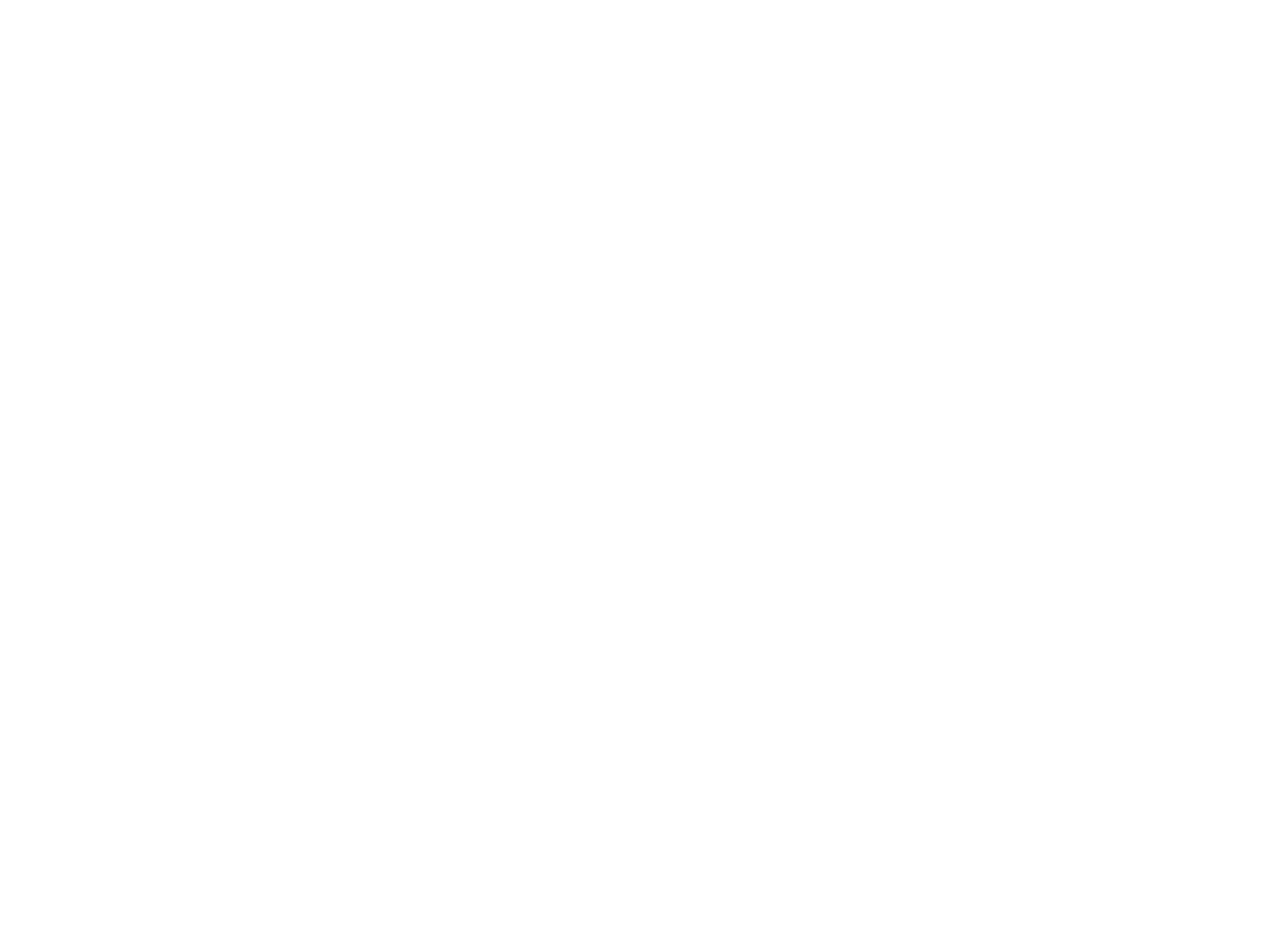
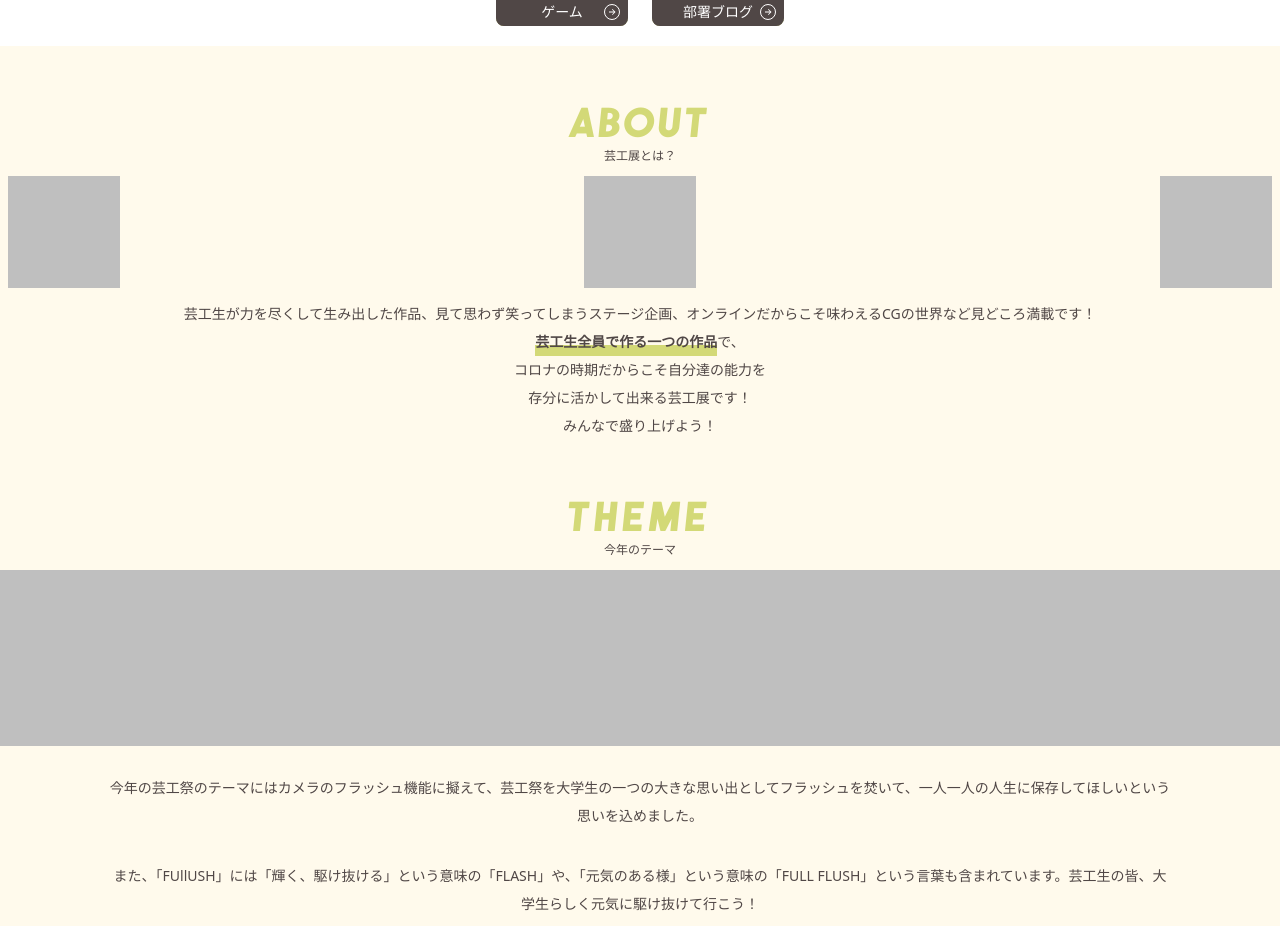
Before and after one commit to yamosan/geikoten2021-pre, a Next.js app: page / in a window 1280 px wide. Shown: the part 3086-4012 px from the top of the page. Before the commit the page ends 832 px from the top, so only its background shows below. Built offline with nearby package versions, Linux system fonts and the light colour scheme.

Commit message:
update top page

```diff
--- a/src/pages/index.tsx
+++ b/src/pages/index.tsx
@@ -1,61 +1,70 @@
 import type { NextPage } from "next";
+import Image from "next/image";
 import Layout from "components/layouts";
+import SnsLinks from "components/SnsLinks";
+import News from "components/News";
+import CardList from "components/CardList";
 
-// const titles = ["部署紹介", "部署ブログ", "ムービー", "ゲーム"];
-
-// const departmentList = [
-//   { department: "芸工祭長", manager: "3O・脛骨" },
-//   { department: "芸工祭長", manager: "3O・脛骨" },
-//   { department: "芸工祭長", manager: "3O・脛骨" },
-//   { department: "芸工祭長", manager: "3O・脛骨" },
-//   { department: "芸工祭長", manager: "3O・脛骨" },
-//   { department: "芸工祭長", manager: "3O・脛骨" },
-//   { department: "芸工祭長", manager: "3O・脛骨" },
-// ];
-
-// const qAndA = {
-//   question: "どんなお仕事してますか？",
-//   answers: [
-//     {
-//       content: "椅子に座って偉そうに皆に指示をしているよ！",
-//     },
-//     {
-//       content:
-//         "もちろん！先輩達と仲良くなれたり、一丸となって一つのものをつくり上げるからその時の達成感は一生の思い出になること間違いなし！！",
-//       highlight: ["思い出になる"],
-//     },
-//   ],
-// };
+const titles = ["部署紹介", "ムービー", "ゲーム", "部署ブログ"];
 
 const IndexPage: NextPage = () => (
   <Layout title="Home | Next.js + TypeScript Example">
-    <div className="w-5/6 mx-auto">
-      {/* <div className="h-10"></div>
+    <Image src="/img/main_visual.png" alt="メインビジュアル" width={375} height={778} layout="responsive" />
+    <div className="">
+      <div className="relative h-6">
+        <div className="absolute w-full h-6 bg-bg transform -skew-y-2 -translate-y-3"></div>
+      </div>
 
-      <TekibusyoLink />
-      <div className="h-10"></div>
-
-      <QAndAPageLink /> */}
-
-      {/* <div className="flex flex-col gap-12">
-        <QAndA index={1} {...qAndA} />
-      </div> */}
-
-      {/* <div className="w-5/6 mx-auto">
-        <Heading>幹部</Heading>
-      </div> */}
-      {/* <FirstView index="01" title="部署紹介" /> */}
-
-      {/* <section>
+      <section>
         <News text="『部署配属希望』受付開始！〆切は7/7まで" date="2021.6.30" />
       </section>
       <div className="w-full h-5"></div>
       <section className="flex flex-col items-center bg-white p-5">
         <h3 className="text-black text-xs mb-5">＼ おすすめコンテンツ ／</h3>
         <CardList titles={titles} />
-      </section> */}
+      </section>
+
+      <div className="mt-16 flex flex-col items-center">
+        <h2 className="font-genuine text-primary tracking-wider text-5xl" style={{ lineHeight: 0.8 }}>
+          ABOUT
+        </h2>
+        <h4 className="text-black text-xs ">芸工展とは？</h4>
+        <div className="flex w-full items-center justify-between px-2 py-3">
+          <div className="w-28 h-28 bg-gray"></div>
+          <div className="w-28 h-28 bg-gray"></div>
+          <div className="w-28 h-28 bg-gray"></div>
+        </div>
+        <p className="w-10/12 font-medium text-black text-sm text-center leading-7">
+          芸工生が力を尽くして生み出した作品、見て思わず笑ってしまうステージ企画、オンラインだからこそ味わえるCGの世界など見どころ満載です！
+          <span className="inline-block highlight">芸工生全員で作る一つの作品</span>で、 <br />
+          コロナの時期だからこそ自分達の能力を
+          <br />
+          存分に活かして出来る芸工展です！
+          <br />
+          みんなで盛り上げよう！
+        </p>
+      </div>
+
+      <div className="my-16 flex flex-col items-center">
+        <h2 className="font-genuine text-primary tracking-wider text-5xl" style={{ lineHeight: 0.8 }}>
+          THEME
+        </h2>
+        <h4 className="text-black text-xs ">今年のテーマ</h4>
+        <div className="flex w-full items-center justify-between py-3">
+          <div className="w-full h-44 bg-gray"></div>
+        </div>
+        <div className="w-10/12 font-medium text-black text-sm text-center leading-7">
+          <p className="pt-4">
+            今年の芸工祭のテーマにはカメラのフラッシュ機能に擬えて、芸工祭を大学生の一つの大きな思い出としてフラッシュを焚いて、一人一人の人生に保存してほしいという思いを込めました。
+          </p>
+          <p className="pt-8">
+            また、「FUllUSH」には「輝く、駆け抜ける」という意味の「FLASH」や、「元気のある様」という意味の「FULL
+            FLUSH」という言葉も含まれています。芸工生の皆、大学生らしく元気に駆け抜けて行こう！
+          </p>
+        </div>
+      </div>
     </div>
+    <SnsLinks />
   </Layout>
 );
-
 export default IndexPage;
```
